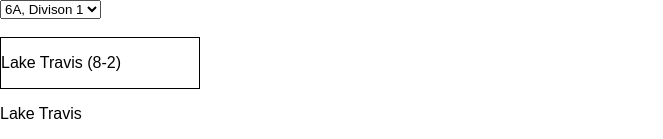
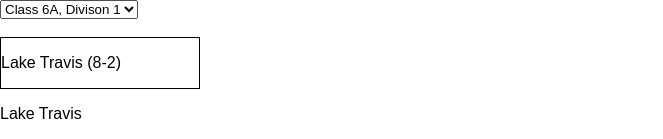
Before and after one commit to sa-express-news/UIL-bracket-17, a React (Create React App) app: page / in a window 1280 px wide. Shown: the top 139 px of the page, without its empty margins (0-663 px from the left). Built offline with nearby package versions, Linux system fonts and the light colour scheme.

Commit message:
Added dropdown options to switch to three more brackets

```diff
--- a/src/components/Bracket/index.tsx
+++ b/src/components/Bracket/index.tsx
@@ -89,8 +89,20 @@ export default class Bracket extends React.Component<BracketProps, BracketState>
         const divisionOptions = [
             {
                 value: 'div1_6a',
-                text: '6A, Divison 1'
-            }
+                text: 'Class 6A, Divison 1'
+            },
+            {
+                value: 'div2_6a',
+                text: 'Class 6A, Divison 2'
+            },
+            {
+                value: 'div1_5a',
+                text: 'Class 5A, Divison 1'
+            },
+            {
+                value: 'div1_5a',
+                text: 'Class 5A, Divison 2'
+            },
         ];
 
         const selectComponent = <Select options={divisionOptions} dispatch={this.props.dispatch} />;
```
